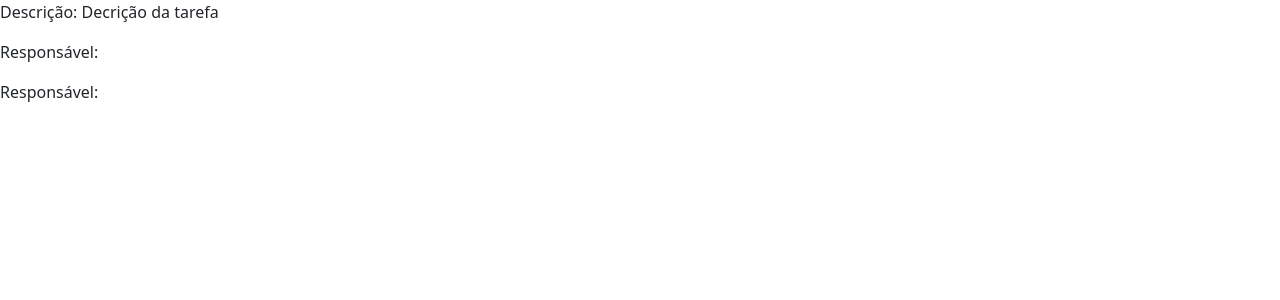
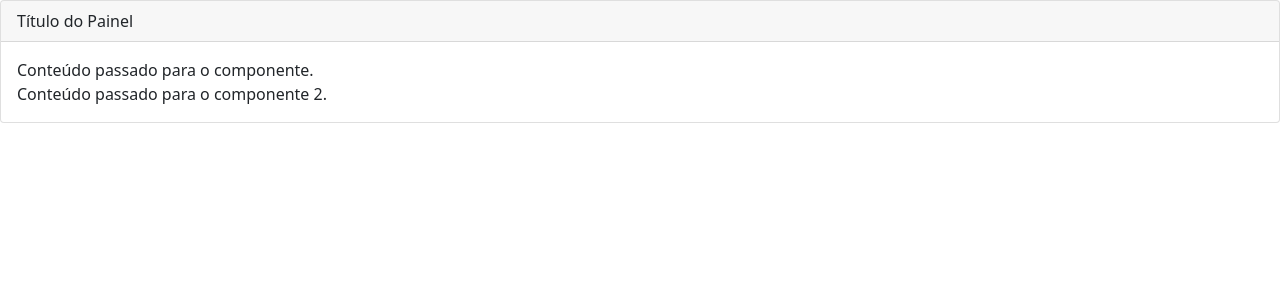
Before and after one commit to enivaldoqueiroz/Curso-Angular, an Angular app in the folder diretivas/: page / in a window 1280 px wide. Shown: the top 300 px of the page. Built offline with nearby package versions, Linux system fonts and the light colour scheme.

Commit message:
Trabalhando com o ng-content

```diff
--- a/diretivas/src/app/app.component.html
+++ b/diretivas/src/app/app.component.html
@@ -4,6 +4,24 @@
     <app-diretiva-ng-for></app-diretiva-ng-for>
     <app-diretiva-ngclass></app-diretiva-ngclass>
     <app-diretiva-ngstyle></app-diretiva-ngstyle>
+    <app-operador-elvis></app-operador-elvis>
 -->
 
-<app-operador-elvis></app-operador-elvis>
+
+<!--app-exemplo-ng-content>
+    Conteúdo passado para o componente.
+    <br><br>
+    <app-operador-elvis></app-operador-elvis>
+</app-exemplo-ng-content-->
+
+
+<app-exemplo-ng-content>
+    <div class="titulo">Título do Painel</div>
+    <div class="corpo">
+        Conteúdo passado para o componente.
+    </div>
+    <div class="corpo">
+        Conteúdo passado para o componente 2.
+    </div>
+
+</app-exemplo-ng-content>
--- a/diretivas/src/app/app.module.ts
+++ b/diretivas/src/app/app.module.ts
@@ -9,6 +9,7 @@
 import { DiretivaNgstyleComponent } from './diretiva-ngstyle/diretiva-ngstyle.component';
 import { FormsModule } from '@angular/forms';
 import { OperadorElvisComponent } from './operador-elvis/operador-elvis.component';
+import { ExemploNgContentComponent } from './exemplo-ng-content/exemplo-ng-content.component';
 
 @NgModule({
   declarations: [
@@ -18,7 +19,8 @@
     DiretivaNgForComponent,
     DiretivaNgclassComponent,
     DiretivaNgstyleComponent,
-    OperadorElvisComponent
+    OperadorElvisComponent,
+    ExemploNgContentComponent
   ],
   imports: [
     BrowserModule,
--- /dev/null
+++ b/diretivas/src/app/exemplo-ng-content/exemplo-ng-content.component.html
@@ -0,0 +1,8 @@
+<div class="card">
+    <div class="card-header">
+        <ng-content select=".titulo"></ng-content>
+    </div>
+    <div class="card-body">
+        <ng-content select=".corpo"></ng-content>
+    </div>
+</div>
--- /dev/null
+++ b/diretivas/src/app/exemplo-ng-content/exemplo-ng-content.component.ts
@@ -0,0 +1,15 @@
+import { Component, OnInit } from '@angular/core';
+
+@Component({
+  selector: 'app-exemplo-ng-content',
+  templateUrl: './exemplo-ng-content.component.html',
+  styleUrls: ['./exemplo-ng-content.component.css']
+})
+export class ExemploNgContentComponent implements OnInit {
+
+  constructor() { }
+
+  ngOnInit(): void {
+  }
+
+}
```
Also changed, not shown: diretivas/src/app/exemplo-ng-content/exemplo-ng-content.component.css (added), 1 other file (tests, documents, lock files or other folders).
